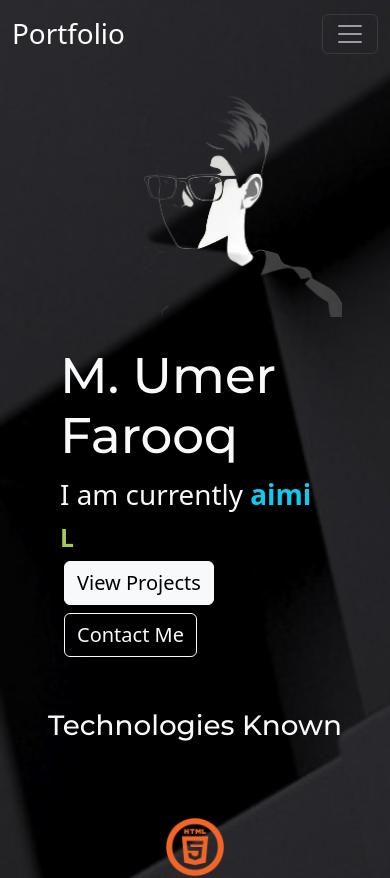
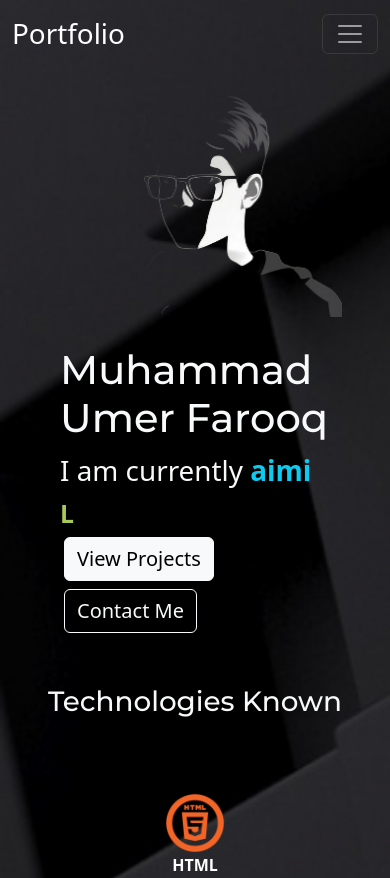
Before and after one commit to DeveloperUmerFarooq/Myapp, a React (Create React App) app: page / in a window 390 px wide. Shown: the top 878 px of the page. Built offline with nearby package versions, Linux system fonts and the light colour scheme; a web font is replaced by a local one.

Commit message:
Responsive

```diff
--- a/src/App.css
+++ b/src/App.css
@@ -35,7 +35,7 @@ html,body{
   overflow-y: hidden;
 }
 #Intro h1{
-  font-size: 100px;
+  font-size: clamp(40px,10vw,100px);
   animation:fade-in 1s ease-in;
 }
 button{
@@ -177,9 +177,6 @@ nav{
   #form,#about-info {
     animation: form2 1.2s ease-in;
   }
-  #Intro h1{
-    font-size: 50px;
-  }
 }
 @media screen and (width<1200) {
   html,body{
--- a/src/components/Home.js
+++ b/src/components/Home.js
@@ -14,7 +14,7 @@ export default function Home() {
         <div className='col-lg rounded-lg-5 mt-lg-5' id='svg'>
         </div>
         <div className='col-lg align-content-lg-center' id='Intro'>
-          <h1 className='pb-0'>M. Umer Farooq</h1>
+          <h1 className='pb-0'>Muhammad Umer Farooq</h1>
           <p className=' d-inline fs-1 text-light'>I am currently <span className='text-info' style={{ fontWeight: 'bold' }}>
             {/* Style will be inherited from the parent element */}
             <Typewriter
```
